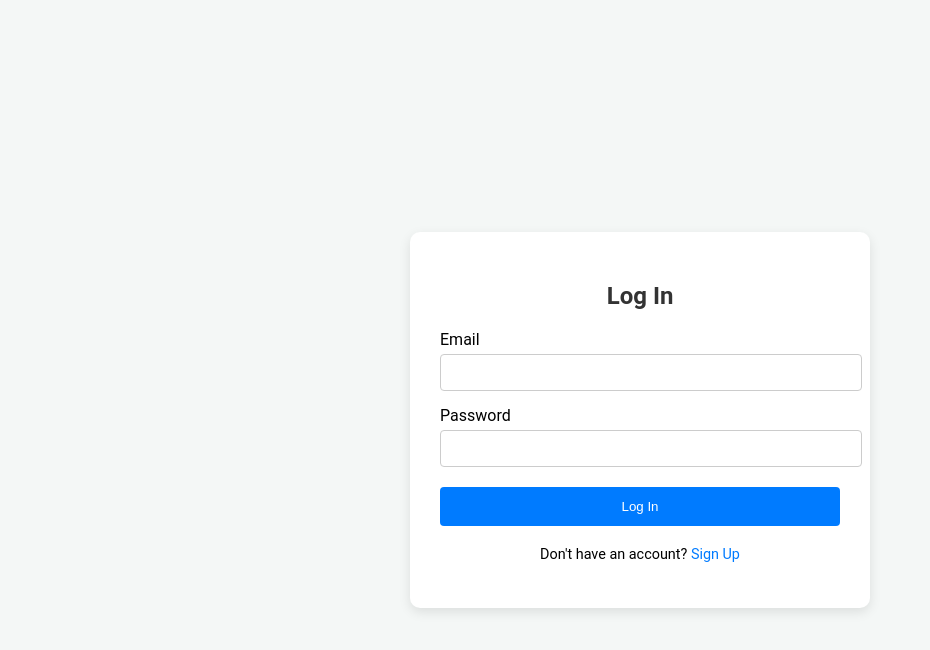
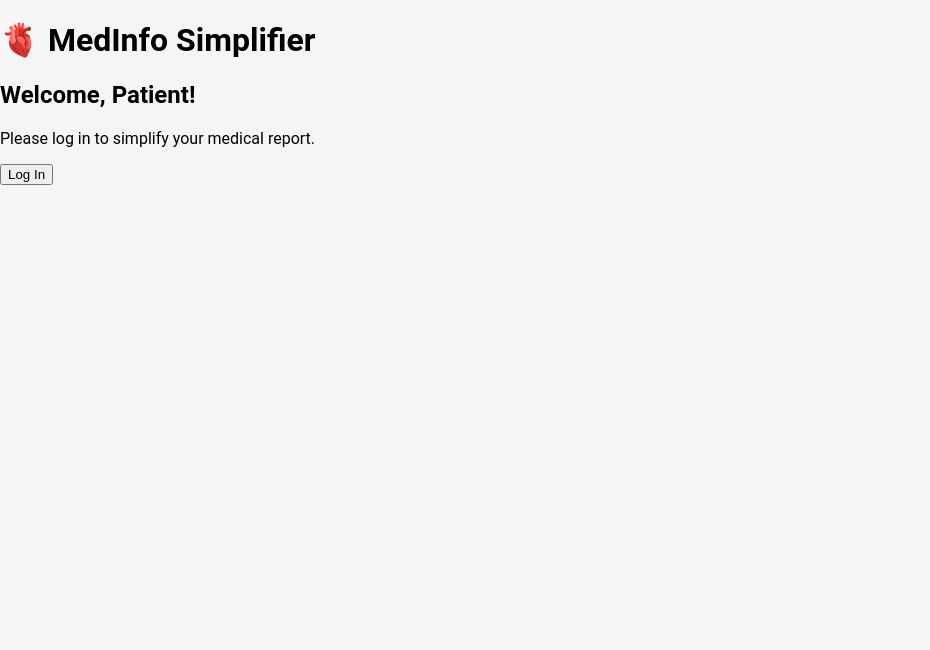
Before and after one commit to akmutai1/Hackathon2025, a React (Create React App) app in the folder frontend/: page / in a window 1280 px wide. Before the commit this address led to /login. Shown: the top 650 px of the page, without its empty margins (0-930 px from the left). Built offline with nearby package versions, Linux system fonts and the light colour scheme.

Commit message:
Fixed the bugs

```diff
--- a/frontend/src/App.js
+++ b/frontend/src/App.js
@@ -1,82 +1,39 @@
-import React, { useState, useEffect } from "react";
-import { BrowserRouter as Router, Routes, Route, Navigate } from "react-router-dom";
-import DashboardPage from "./components/DashboardPage";
-import ResultsPage from "./components/ResultsPage";
-import NavTabs from "./components/NavTabs";
-import LoginPage from "./components/auth/LoginPage";
-import SignupPage from "./components/auth/SignupPage";
-import axios from "axios";
+// /frontend/src/App.js (The CORRECT version)
 
-// Helper component for protecting routes
-const PrivateRoute = ({ children, auth }) => {
-  return auth ? children : <Navigate to="/login" replace />;
-};
+import React from 'react';
+import { BrowserRouter, Routes, Route } from 'react-router-dom';
+import { useAuth0 } from '@auth0/auth0-react';
+
+// Import the simple components
+import LoginPage from './components/LoginPage'; // Imports the file you pasted
+import DashboardPage from './components/DashboardPage';
+import ResultsPage from './components/ResultsPage';
+import LogoutButton from './components/LogoutButton'; // From Step 4.A
 
 function App() {
-  const [auth, setAuth] = useState(false);
-  const [loading, setLoading] = useState(true);
+  const { isAuthenticated, isLoading } = useAuth0();
 
-  useEffect(() => {
-    const verify = async () => {
-      const token = localStorage.getItem("token");
-      if (!token) {
-        setLoading(false);
-        return;
-      }
-      try {
-        await axios.get("http://localhost:5000/api/verify", {
-          headers: { Authorization: `Bearer ${token}` },
-        });
-        setAuth(true);
-      } catch (error) {
-        setAuth(false);
-        localStorage.removeItem("token");
-      } finally {
-        setLoading(false);
-      }
-    };
-    verify();
-  }, []);
-
-  // Show loading state while token is being verified
-  if (loading) {
-    return <div>Verifying Authentication...</div>;
+  if (isLoading) {
+    return <div>Loading ...</div>;
   }
 
   return (
-    <Router>
-      {auth && <NavTabs setAuth={setAuth} />} {/* NavTabs for authenticated users */}
-      <Routes>
-
-        {/* Landing Page Redirect */}
-        <Route path="/" element={auth ? <Navigate to="/dashboard" /> : <Navigate to="/login" />} />
-
-        {/* Authentication Routes (Redirect if logged in) */}
-        <Route path="/login" element={auth ? <Navigate to="/dashboard" /> : <LoginPage setAuth={setAuth} />} />
-        <Route path="/signup" element={auth ? <Navigate to="/dashboard" /> : <SignupPage />} />
-
-        {/* Protected Routes */}
-        <Route
-          path="/dashboard"
-          element={
-            <PrivateRoute auth={auth}>
-              <DashboardPage />
-            </PrivateRoute>
-          }
-        />
-        <Route
-          path="/results"
-          element={
-            <PrivateRoute auth={auth}>
-              <ResultsPage />
-            </PrivateRoute>
-          }
-        />
-
-        {/* Catch-all */}
-        <Route path="*" element={<Navigate to="/" />} />
-      </Routes>
-    </Router>
+    <BrowserRouter>
+      <div className="App">
+        <header>
+          <h1>🫀 MedInfo Simplifier</h1>
+          {isAuthenticated && <LogoutButton />}
+        </header>
+        <main>
+          <Routes>
+            {/* This logic correctly shows LoginPage or DashboardPage */}
+            <Route path="/" element={!isAuthenticated ? <LoginPage /> : <DashboardPage />} />
+            <Route path="/dashboard" element={isAuthenticated ? <DashboardPage /> : <LoginPage />} />
+            <Route path="/results" element={isAuthenticated ? <ResultsPage /> : <LoginPage />} />
+          </Routes>
+        </main>
+      </div>
+    </BrowserRouter>
   );
 }
 
--- a/frontend/src/components/auth/AuthPageLayout.js
+++ /dev/null
@@ -1,34 +0,0 @@
-// src/components/auth/AuthPageLayout.js
-import React from 'react';
-import { Link } from 'react-router-dom';
-
-function AuthPageLayout({ title, children, footerText, footerLinkText, footerLinkTo }) {
-  return (
-    <div style={{
-      display: 'flex',
-      flexDirection: 'column',
-      alignItems: 'center',
-      justifyContent: 'center',
-      minHeight: '100vh',
-      padding: '20px',
-      backgroundColor: '#f4f7f6'
-    }}>
-      <div style={{
-        width: '100%',
-        maxWidth: '400px',
-        padding: '30px',
-        boxShadow: '0 4px 12px rgba(0,0,0,0.1)',
-        borderRadius: '10px',
-        backgroundColor: '#fff'
-      }}>
-        <h2 style={{ textAlign: 'center', marginBottom: '20px', color: '#333' }}>{title}</h2>
-        {children}
-        <p style={{ textAlign: 'center', marginTop: '20px', fontSize: '0.9em' }}>
-          {footerText} <Link to={footerLinkTo} style={{ color: '#007bff', textDecoration: 'none' }}>{footerLinkText}</Link>
-        </p>
-      </div>
-    </div>
-  );
-}
-
-export default AuthPageLayout;
--- a/frontend/src/components/auth/LoginPage.js
+++ /dev/null
@@ -1,81 +0,0 @@
-// src/components/auth/LoginPage.js
-import React, { useState } from "react";
-import axios from "axios";
-import AuthPageLayout from "./AuthPageLayout";
-
-function LoginPage({ setAuth }) {
-  const [email, setEmail] = useState("");
-  const [password, setPassword] = useState("");
-  const [error, setError] = useState("");
-
-  const handleSubmit = async (e) => {
-    e.preventDefault();
-    setError("");
-    try {
-      const response = await axios.post("http://localhost:5000/api/login", {
-        email,
-        password,
-      });
-
-      // 1. Store the JWT token
-      localStorage.setItem("token", response.data.token);
-
-      // 2. Update the state in App.js to authenticate the user
-      setAuth(true);
-
-    } catch (err) {
-      setError(err.response?.data?.error || "Login failed. Check server connection.");
-    }
-  };
-
-  return (
-    <AuthPageLayout
-      title="Log In"
-      footerText="Don't have an account?"
-      footerLinkText="Sign Up"
-      footerLinkTo="/signup"
-    >
-      <form onSubmit={handleSubmit}>
-        <div style={{ marginBottom: '15px' }}>
-          <label htmlFor="email">Email</label>
-          <input
-            id="email"
-            type="email"
-            value={email}
-            onChange={(e) => setEmail(e.target.value)}
-            required
-            style={{ width: '100%', padding: '10px', marginTop: '5px', border: '1px solid #ccc', borderRadius: '4px' }}
-          />
-        </div>
-        <div style={{ marginBottom: '20px' }}>
-          <label htmlFor="password">Password</label>
-          <input
-            id="password"
-            type="password"
-            value={password}
-            onChange={(e) => setPassword(e.target.value)}
-            required
-            style={{ width: '100%', padding: '10px', marginTop: '5px', border: '1px solid #ccc', borderRadius: '4px' }}
-          />
-        </div>
-        {error && <div style={{ color: 'red', marginBottom: '15px', padding: '10px', backgroundColor: '#ffe6e6', borderRadius: '4px' }}>{error}</div>}
-        <button
-            type="submit"
-            style={{
-                width: '100%',
-                padding: '12px',
-                backgroundColor: '#007bff',
-                color: 'white',
-                border: 'none',
-                borderRadius: '4px',
-                cursor: 'pointer'
-            }}
-        >
-          Log In
-        </button>
-      </form>
-    </AuthPageLayout>
-  );
-}
-
-export default LoginPage;
--- a/frontend/src/components/auth/SignupPage.js
+++ /dev/null
@@ -1,81 +0,0 @@
-// src/components/auth/SignupPage.js
-import React, { useState } from "react";
-import axios from "axios";
-import AuthPageLayout from "./AuthPageLayout";
-import { useNavigate } from "react-router-dom";
-
-function SignupPage() {
-  const [email, setEmail] = useState("");
-  const [password, setPassword] = useState("");
-  const [error, setError] = useState("");
-  const navigate = useNavigate();
-
-  const handleSubmit = async (e) => {
-    e.preventDefault();
-    setError("");
-    try {
-      await axios.post("http://localhost:5000/api/signup", {
-        email,
-        password,
-      });
-
-      alert("Registration successful! Please log in.");
-      navigate("/login");
-
-    } catch (err) {
-      setError(err.response?.data?.error || "Registration failed. Check server connection.");
-    }
-  };
-
-  return (
-    <AuthPageLayout
-      title="Create Account"
-      footerText="Already have an account?"
-      footerLinkText="Log In"
-      footerLinkTo="/login"
-    >
-      <form onSubmit={handleSubmit}>
-        <div style={{ marginBottom: '15px' }}>
-          <label htmlFor="email">Email</label>
-          <input
-            id="email"
-            type="email"
-            value={email}
-            onChange={(e) => setEmail(e.target.value)}
-            required
-            style={{ width: '100%', padding: '10px', marginTop: '5px', border: '1px solid #ccc', borderRadius: '4px' }}
-          />
-        </div>
-        <div style={{ marginBottom: '20px' }}>
-          <label htmlFor="password">Password</label>
-          <input
-            id="password"
-            type="password"
-            value={password}
-            onChange={(e) => setPassword(e.target.value)}
-            required
-            minLength="6"
-            style={{ width: '100%', padding: '10px', marginTop: '5px', border: '1px solid #ccc', borderRadius: '4px' }}
-          />
-        </div>
-        {error && <div style={{ color: 'red', marginBottom: '15px', padding: '10px', backgroundColor: '#ffe6e6', borderRadius: '4px' }}>{error}</div>}
-        <button
-            type="submit"
-            style={{
-                width: '100%',
-                padding: '12px',
-                backgroundColor: '#28a745',
-                color: 'white',
-                border: 'none',
-                borderRadius: '4px',
-                cursor: 'pointer'
-            }}
-        >
-          Sign Up
-        </button>
-      </form>
-    </AuthPageLayout>
-  );
-}
-
-export default SignupPage;
--- a/frontend/src/index.js
+++ b/frontend/src/index.js
@@ -1,4 +1,5 @@
-// /frontend/src/index.js
+// /frontend/src/index.js (Ensure this is correct)
+
 import React from 'react';
 import ReactDOM from 'react-dom/client';
 import './index.css';
@@ -9,11 +10,11 @@ const root = ReactDOM.createRoot(document.getElementById('root'));
 root.render(
   <React.StrictMode>
     <Auth0Provider
-      domain="YOUR_AUTH0_DOMAIN" // Paste Domain from Kelvin
-      clientId="YOUR_AUTH0_CLIENT_ID" // Paste Client ID from Kelvin
+      domain="YOUR_AUTH0_DOMAIN" // Your key from Step 2
+      clientId="YOUR_AUTH0_CLIENT_ID" // Your key from Step 2
       authorizationParams={{
         redirect_uri: window.location.origin + '/dashboard',
-        audience: "https://api.medinfo-hackathon.com" // Paste API Identifier (Audience) from Kelvin
+        audience: "https://api.medinfo-hackathon.com" // Your API Identifier from Step 2
       }}
     >
       <App />
```
